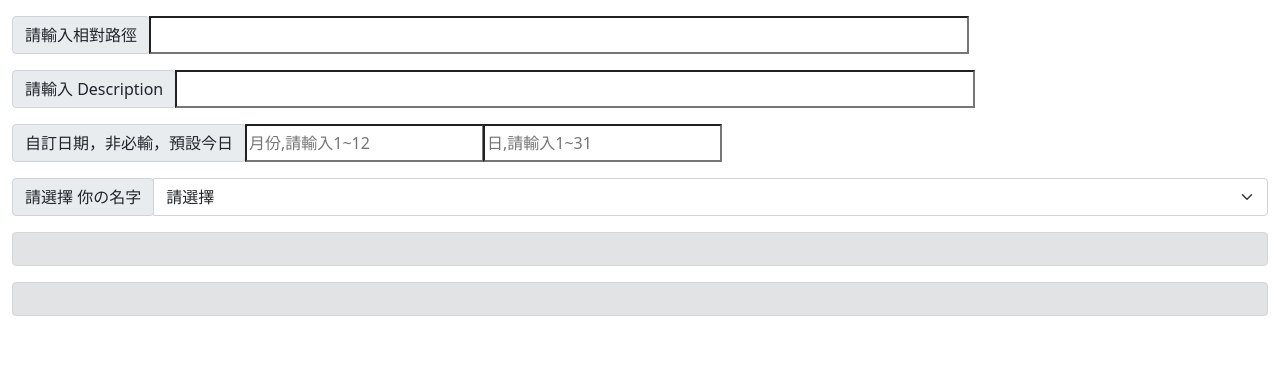
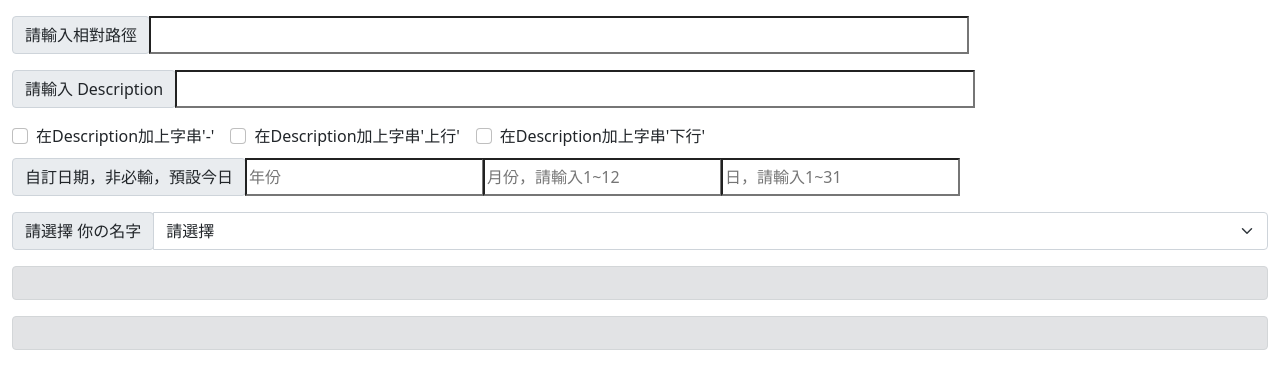
Before and after one commit to bbchuoo/TCbbMark, an Angular app: page / in a window 1280 px wide. Shown: the top 388 px of the page. Built offline with nearby package versions, Linux system fonts and the light colour scheme.

Commit message:
新增年份與上下行選擇

```diff
--- a/src/app/app.component.html
+++ b/src/app/app.component.html
@@ -14,12 +14,25 @@
           </div>
           <input [(ngModel)]="description" (change)="bbC();" style="    width: 800px;">
         </div>
-        <div class="input-group mb-3">
+        <div class="form-check form-check-inline">
+          <input class="form-check-input" type="checkbox" id="inlineCheckbox1" value="option1" [(ngModel)]="option1" (change)="checkBoxChange(1)">
+          <label class="form-check-label" for="inlineCheckbox1">在Description加上字串'-'</label>
+        </div>
+        <div class="form-check form-check-inline">
+          <input class="form-check-input" type="checkbox" id="inlineCheckbox2" value="option2" [(ngModel)]="option2" (change)="checkBoxChange(2)">
+          <label class="form-check-label" for="inlineCheckbox2">在Description加上字串'上行'</label>
+        </div>
+        <div class="form-check form-check-inline">
+          <input class="form-check-input" type="checkbox" id="inlineCheckbox3" value="option3" [(ngModel)]="option3" (change)="checkBoxChange(3)">
+          <label class="form-check-label" for="inlineCheckbox3">在Description加上字串'下行'</label>
+        </div>
+        <div class="input-group mb-3 mt-2">
           <div class="input-group-prepend">
             <span class="input-group-text" id="inputGroup-sizing-default">自訂日期，非必輸，預設今日</span>
           </div>
-          <input [(ngModel)]="month" (change)="bbC();" [placeholder]="'月份,請輸入1~12'">
-          <input [(ngModel)]="day" (change)="bbC();" [placeholder]="'日,請輸入1~31'">
+          <input [(ngModel)]="year" (change)="bbC();" [placeholder]="'年份'">
+          <input [(ngModel)]="month" (change)="bbC();" [placeholder]="'月份，請輸入1~12'">
+          <input [(ngModel)]="day" (change)="bbC();" [placeholder]="'日，請輸入1~31'">
         </div>
         <div class="input-group mb-3">
           <div class="input-group-prepend">
--- a/src/app/app.component.ts
+++ b/src/app/app.component.ts
@@ -16,6 +16,10 @@ export class AppComponent {
   name = '';
   month = '';
   day = '';
+  year = '';
+  option1 = false;
+  option2 = false;
+  option3 = false;
   // window的 反斜線
   // src\app\pages\nfn\nfn07\twngdt03\share\service\gold-purchase-period.service.ts
   // os的 正斜線
@@ -65,7 +69,7 @@ export class AppComponent {
     const a12 = ' * @Copyright : Copyright (c) TCB Corp. 2021. All Rights Reserved.';
     const a13 = ' * @Company: TCB EA Team.';
     const a14 = ' * @author ' + this.name;
-    const a15 = ' * @version 1.0, ' + new Date().getFullYear() + '年' + (this.month ? this.month : (new Date().getMonth() + 1)) + '月' + (this.day ? this.day : new Date().getDate()) + '日';
+    const a15 = ' * @version 1.0, ' + (this.year ? this.year : (new Date().getFullYear())) + '年' + (this.month ? this.month : (new Date().getMonth() + 1)) + '月' + (this.day ? this.day : new Date().getDate()) + '日';
     const a16 = ' */';
     this.items2.push(a1);
     this.items2.push(a2);
@@ -88,4 +92,33 @@ export class AppComponent {
   copyEvent() {
 
   }
+
+  checkBoxChange(checkBox: number) {
+    switch (checkBox) {
+      case 1:
+        if (this.option1) {
+          this.description = this.description + '-';
+        } else {
+          this.description = this.description.replace('-', '');
+        }
+        this.bbC()
+        break;
+      case 2:
+        if (this.option2) {
+          this.description = this.description + '上行';
+        } else {
+          this.description = this.description.replace('上行', '');
+        }
+        this.bbC()
+        break;
+      case 3:
+        if (this.option3) {
+          this.description = this.description + '下行';
+        } else {
+          this.description = this.description.replace('下行', '');
+        }
+        this.bbC()
+        break;
+    }
+  }
 }
```
